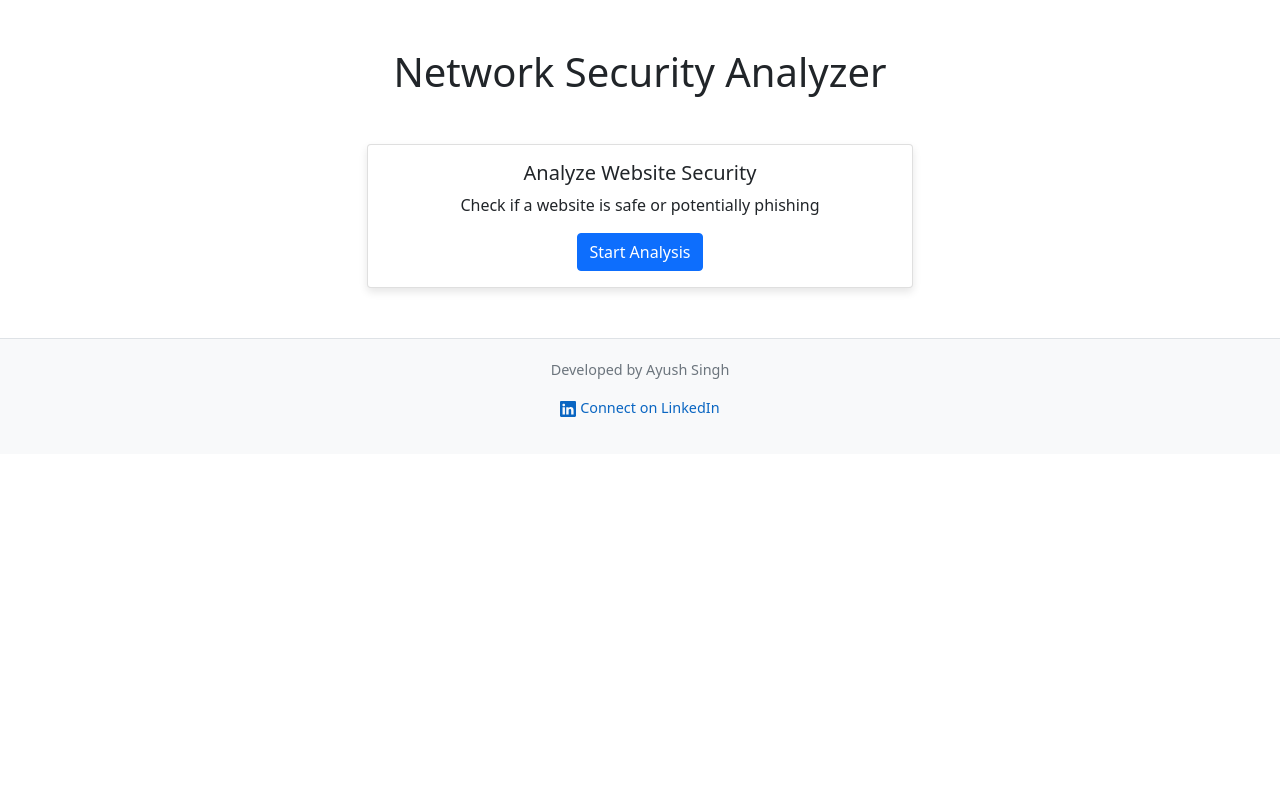
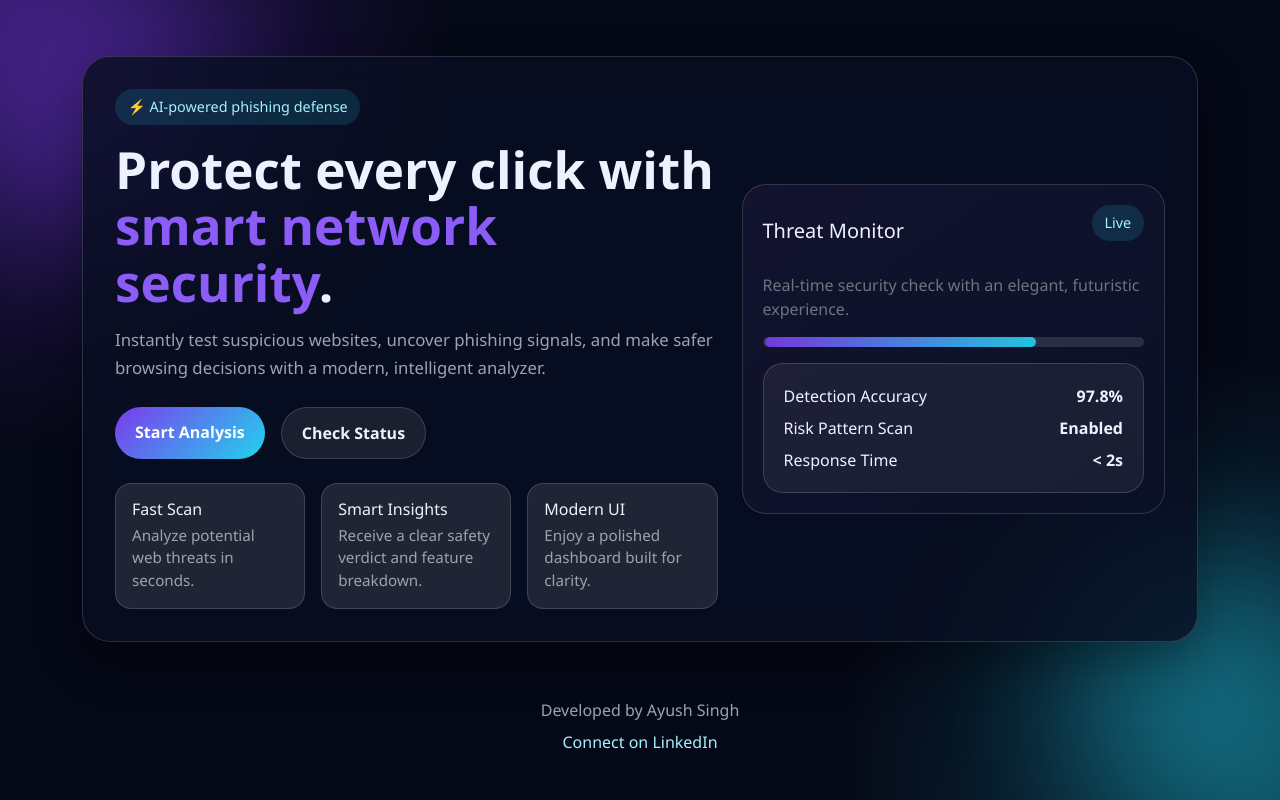
Before and after one commit to ayush-singh110/networksecurity, a FastAPI app: page / in a window 1280 px wide. Run offline with FastAPI, Linux system fonts and the light colour scheme.

Commit message:
Improved UI

```diff
--- a/app.py
+++ b/app.py
@@ -11,6 +11,7 @@ from fastapi import FastAPI, Request, Form
 from fastapi.responses import Response, HTMLResponse
 from fastapi.templating import Jinja2Templates
 from fastapi.middleware.cors import CORSMiddleware
+from fastapi.staticfiles import StaticFiles
 from starlette.responses import RedirectResponse
 
 load_dotenv()
@@ -60,6 +61,7 @@ except Exception as e:
     collection = None
 
 app = FastAPI(title="Network Security API", version="1.0.0")
+app.mount("/static", StaticFiles(directory="static"), name="static")
 
 port = int(os.environ.get("PORT", 10000))
 logger.info(f"Starting on port: {port}")
--- /dev/null
+++ b/static/css/style.css
@@ -0,0 +1,298 @@
+:root {
+  --bg: #050816;
+  --panel: rgba(9, 15, 35, 0.82);
+  --panel-2: rgba(255, 255, 255, 0.1);
+  --text: #eef2ff;
+  --muted: #9ca3af;
+  --accent: #7c3aed;
+  --accent-2: #22d3ee;
+  --safe: #10b981;
+  --danger: #ef4444;
+  --border: rgba(255,255,255,0.15);
+}
+
+* {
+  box-sizing: border-box;
+}
+
+body {
+  margin: 0;
+  font-family: 'Segoe UI', Roboto, sans-serif;
+  color: var(--text);
+  min-height: 100vh;
+  background:
+    radial-gradient(circle at top left, rgba(124,58,237,0.35), transparent 30%),
+    radial-gradient(circle at bottom right, rgba(34,211,238,0.25), transparent 30%),
+    var(--bg);
+  overflow-x: hidden;
+}
+
+body::before,
+body::after {
+  content: '';
+  position: fixed;
+  width: 280px;
+  height: 280px;
+  border-radius: 50%;
+  filter: blur(70px);
+  opacity: 0.35;
+  pointer-events: none;
+}
+
+body::before {
+  top: -50px;
+  left: -60px;
+  background: var(--accent);
+}
+
+body::after {
+  right: -70px;
+  bottom: -40px;
+  background: var(--accent-2);
+}
+
+.container {
+  position: relative;
+  z-index: 3;
+}
+
+.hero-shell,
+.form-shell,
+.result-shell {
+  background: var(--panel);
+  backdrop-filter: blur(16px);
+  border: 1px solid var(--border);
+  box-shadow: 0 20px 45px rgba(0,0,0,0.3);
+}
+
+.hero-shell {
+  border-radius: 28px;
+  padding: 2rem;
+  margin-top: 2rem;
+}
+
+.badge-pill {
+  display: inline-flex;
+  align-items: center;
+  gap: 0.4rem;
+  padding: 0.45rem 0.8rem;
+  border-radius: 999px;
+  background: rgba(34,211,238,0.14);
+  color: #a5f3fc;
+  font-size: 0.9rem;
+  margin-bottom: 1rem;
+}
+
+.hero-title {
+  font-size: clamp(2rem, 4vw, 3.2rem);
+  font-weight: 800;
+  line-height: 1.1;
+  margin-bottom: 1rem;
+}
+
+.hero-title .accent {
+  color: #8b5cf6;
+}
+
+.hero-copy {
+  color: var(--muted);
+  font-size: 1.05rem;
+  line-height: 1.7;
+  max-width: 640px;
+}
+
+.hero-actions {
+  display: flex;
+  flex-wrap: wrap;
+  gap: 1rem;
+  margin-top: 1.5rem;
+}
+
+.btn-custom {
+  border: none;
+  border-radius: 999px;
+  padding: 0.8rem 1.25rem;
+  font-weight: 600;
+  transition: transform 0.2s ease, box-shadow 0.2s ease;
+  position: relative;
+  overflow: hidden;
+}
+
+.btn-custom:hover {
+  transform: translateY(-2px);
+  box-shadow: 0 10px 20px rgba(124,58,237,0.25);
+}
+
+.btn-primary-custom {
+  background: linear-gradient(135deg, var(--accent), var(--accent-2));
+  color: white;
+}
+
+.btn-secondary-custom {
+  background: rgba(255,255,255,0.08);
+  color: var(--text);
+  border: 1px solid var(--border);
+}
+
+.feature-grid {
+  display: grid;
+  gap: 1rem;
+  grid-template-columns: repeat(3, minmax(0, 1fr));
+  margin-top: 1.5rem;
+}
+
+.feature-card {
+  padding: 1rem;
+  border-radius: 16px;
+  background: var(--panel-2);
+  border: 1px solid var(--border);
+}
+
+.feature-card h6 {
+  margin-bottom: 0.3rem;
+}
+
+.feature-card p {
+  margin: 0;
+  color: var(--muted);
+  font-size: 0.95rem;
+}
+
+.preview-card {
+  background: linear-gradient(145deg, rgba(20,20,48,0.95), rgba(10,17,39,0.95));
+  border-radius: 24px;
+  padding: 1.25rem;
+  border: 1px solid var(--border);
+}
+
+.preview-bar {
+  height: 10px;
+  border-radius: 999px;
+  background: rgba(255,255,255,0.12);
+  overflow: hidden;
+  margin: 0.7rem 0 1rem;
+}
+
+.preview-bar > div {
+  height: 100%;
+  width: 72%;
+  border-radius: inherit;
+  background: linear-gradient(90deg, var(--accent), var(--accent-2));
+  animation: pulse 1.6s infinite ease-in-out;
+}
+
+.form-shell {
+  border-radius: 24px;
+  padding: 2rem;
+  margin-top: 2rem;
+}
+
+.form-floating-label {
+  position: relative;
+}
+
+.form-floating-label input {
+  width: 100%;
+  padding: 1rem 1rem 1rem 3rem;
+  border-radius: 16px;
+  border: 1px solid var(--border);
+  background: rgba(255,255,255,0.08);
+  color: var(--text);
+  outline: none;
+}
+
+.form-floating-label input:focus {
+  border-color: var(--accent-2);
+  box-shadow: 0 0 0 3px rgba(34,211,238,0.2);
+}
+
+.form-floating-label .icon {
+  position: absolute;
+  left: 1rem;
+  top: 50%;
+  transform: translateY(-50%);
+  color: var(--accent-2);
+}
+
+.info-panel {
+  background: rgba(255,255,255,0.06);
+  border-radius: 20px;
+  padding: 1.25rem;
+  border: 1px solid var(--border);
+}
+
+.result-shell {
+  border-radius: 24px;
+  padding: 2rem;
+  margin-top: 2rem;
+}
+
+.status-card {
+  border-radius: 20px;
+  padding: 1.1rem 1.25rem;
+  background: rgba(255,255,255,0.05);
+  border: 1px solid var(--border);
+}
+
+.status-safe {
+  border-color: rgba(16,185,129,0.4);
+  box-shadow: inset 0 0 0 1px rgba(16,185,129,0.2);
+}
+
+.status-danger {
+  border-color: rgba(239,68,68,0.4);
+  box-shadow: inset 0 0 0 1px rgba(239,68,68,0.2);
+}
+
+.table-glass {
+  border-collapse: separate;
+  border-spacing: 0;
+  overflow: hidden;
+  border-radius: 16px;
+}
+
+.table-glass thead th {
+  background: rgba(124,58,237,0.22);
+  color: white;
+}
+
+.table-glass td,
+.table-glass th {
+  padding: 0.9rem 1rem;
+  border-bottom: 1px solid rgba(255,255,255,0.08);
+}
+
+.table-glass tbody tr:nth-child(even) {
+  background: rgba(255,255,255,0.03);
+}
+
+.footer {
+  padding: 2rem 0 1.25rem;
+  color: var(--muted);
+}
+
+.link-pill {
+  color: #a5f3fc;
+  text-decoration: none;
+}
+
+.link-pill:hover {
+  text-decoration: underline;
+}
+
+@keyframes pulse {
+  0%, 100% { transform: scaleX(0.98); opacity: 0.9; }
+  50% { transform: scaleX(1.02); opacity: 1; }
+}
+
+@media (max-width: 768px) {
+  .feature-grid {
+    grid-template-columns: 1fr;
+  }
+
+  .hero-shell,
+  .form-shell,
+  .result-shell {
+    padding: 1.25rem;
+  }
+}
--- a/templates/index.html
+++ b/templates/index.html
@@ -1,64 +1,71 @@
 <!DOCTYPE html>
-<html>
+<html lang="en">
 <head>
+    <meta charset="UTF-8">
+    <meta name="viewport" content="width=device-width, initial-scale=1.0">
     <title>Network Security Analyzer</title>
     <link href="https://cdn.jsdelivr.net/npm/bootstrap@5.1.3/dist/css/bootstrap.min.css" rel="stylesheet">
-    <style>
-        footer {
-            background-color: #f8f9fa;
-            padding: 20px 0;
-            margin-top: 50px;
-            border-top: 1px solid #dee2e6;
-        }
-        .developer-info {
-            text-align: center;
-            font-size: 0.9rem;
-            color: #6c757d;
-        }
-        .linkedin-link {
-            color: #0a66c2;
-            text-decoration: none;
-        }
-        .linkedin-link:hover {
-            text-decoration: underline;
-        }
-        .card {
-            box-shadow: 0 4px 8px rgba(0,0,0,0.1);
-            transition: transform 0.3s;
-        }
-        .card:hover {
-            transform: translateY(-5px);
-        }
-    </style>
+    <link rel="stylesheet" href="{{ url_for('static', path='/css/style.css') }}">
 </head>
 <body>
-    <div class="container mt-5">
-        <h1 class="text-center mb-4">Network Security Analyzer</h1>
-        <div class="row justify-content-center mt-5">
-            <div class="col-md-6">
-                <div class="card">
-                    <div class="card-body text-center">
-                        <h5 class="card-title">Analyze Website Security</h5>
-                        <p class="card-text">Check if a website is safe or potentially phishing</p>
-                        <a href="/analyze" class="btn btn-primary">Start Analysis</a>
+    <div class="container py-4">
+        <section class="hero-shell">
+            <div class="row align-items-center g-4">
+                <div class="col-lg-7">
+                    <div class="badge-pill">⚡ AI-powered phishing defense</div>
+                    <h1 class="hero-title">Protect every click with <span class="accent">smart network security</span>.</h1>
+                    <p class="hero-copy">Instantly test suspicious websites, uncover phishing signals, and make safer browsing decisions with a modern, intelligent analyzer.</p>
+                    <div class="hero-actions">
+                        <a href="/analyze" class="btn btn-custom btn-primary-custom">Start Analysis</a>
+                        <a href="/health" class="btn btn-custom btn-secondary-custom">Check Status</a>
+                    </div>
+                    <div class="feature-grid">
+                        <div class="feature-card">
+                            <h6>Fast Scan</h6>
+                            <p>Analyze potential web threats in seconds.</p>
+                        </div>
+                        <div class="feature-card">
+                            <h6>Smart Insights</h6>
+                            <p>Receive a clear safety verdict and feature breakdown.</p>
+                        </div>
+                        <div class="feature-card">
+                            <h6>Modern UI</h6>
+                            <p>Enjoy a polished dashboard built for clarity.</p>
+                        </div>
+                    </div>
+                </div>
+                <div class="col-lg-5">
+                    <div class="preview-card">
+                        <div class="d-flex justify-content-between align-items-center mb-3">
+                            <h5 class="mb-0">Threat Monitor</h5>
+                            <span class="badge-pill">Live</span>
+                        </div>
+                        <p class="text-muted">Real-time security check with an elegant, futuristic experience.</p>
+                        <div class="preview-bar"><div></div></div>
+                        <div class="info-panel">
+                            <div class="d-flex justify-content-between mb-2">
+                                <span>Detection Accuracy</span>
+                                <strong>97.8%</strong>
+                            </div>
+                            <div class="d-flex justify-content-between mb-2">
+                                <span>Risk Pattern Scan</span>
+                                <strong>Enabled</strong>
+                            </div>
+                            <div class="d-flex justify-content-between">
+                                <span>Response Time</span>
+                                <strong>&lt; 2s</strong>
+                            </div>
+                        </div>
                     </div>
                 </div>
             </div>
-        </div>
+        </section>
     </div>
 
-    <footer>
-        <div class="container">
-            <div class="developer-info">
-                <p>Developed by Ayush Singh</p>
-                <p>
-                    <a href="https://www.linkedin.com/in/ayush-singh-832050288" target="_blank" class="linkedin-link">
-                        <svg xmlns="http://www.w3.org/2000/svg" width="16" height="16" fill="currentColor" class="bi bi-linkedin" viewBox="0 0 16 16">
-                            <path d="M0 1.146C0 .513.526 0 1.175 0h13.65C15.474 0 16 .513 16 1.146v13.708c0 .633-.526 1.146-1.175 1.146H1.175C.526 16 0 15.487 0 14.854V1.146zm4.943 12.248V6.169H2.542v7.225h2.401zm-1.2-8.212c.837 0 1.358-.554 1.358-1.248-.015-.709-.52-1.248-1.342-1.248-.822 0-1.359.54-1.359 1.248 0 .694.521 1.248 1.327 1.248h.016zm4.908 8.212V9.359c0-.216.016-.432.08-.586.173-.431.568-.878 1.232-.878.869 0 1.216.662 1.216 1.634v3.865h2.401V9.25c0-2.22-1.184-3.252-2.764-3.252-1.274 0-1.845.7-2.165 1.193v.025h-.016a5.54 5.54 0 0 1 .016-.025V6.169h-2.4c.03.678 0 7.225 0 7.225h2.4z"/>
-                        </svg> Connect on LinkedIn
-                    </a>
-                </p>
-            </div>
+    <footer class="footer">
+        <div class="container text-center">
+            <p class="mb-2">Developed by Ayush Singh</p>
+            <a href="https://www.linkedin.com/in/ayush-singh-832050288" target="_blank" class="link-pill">Connect on LinkedIn</a>
         </div>
     </footer>
 
```
Also changed, not shown: templates/analyze.html (+34 -13 lines), templates/results.html (+18 -30 lines).
